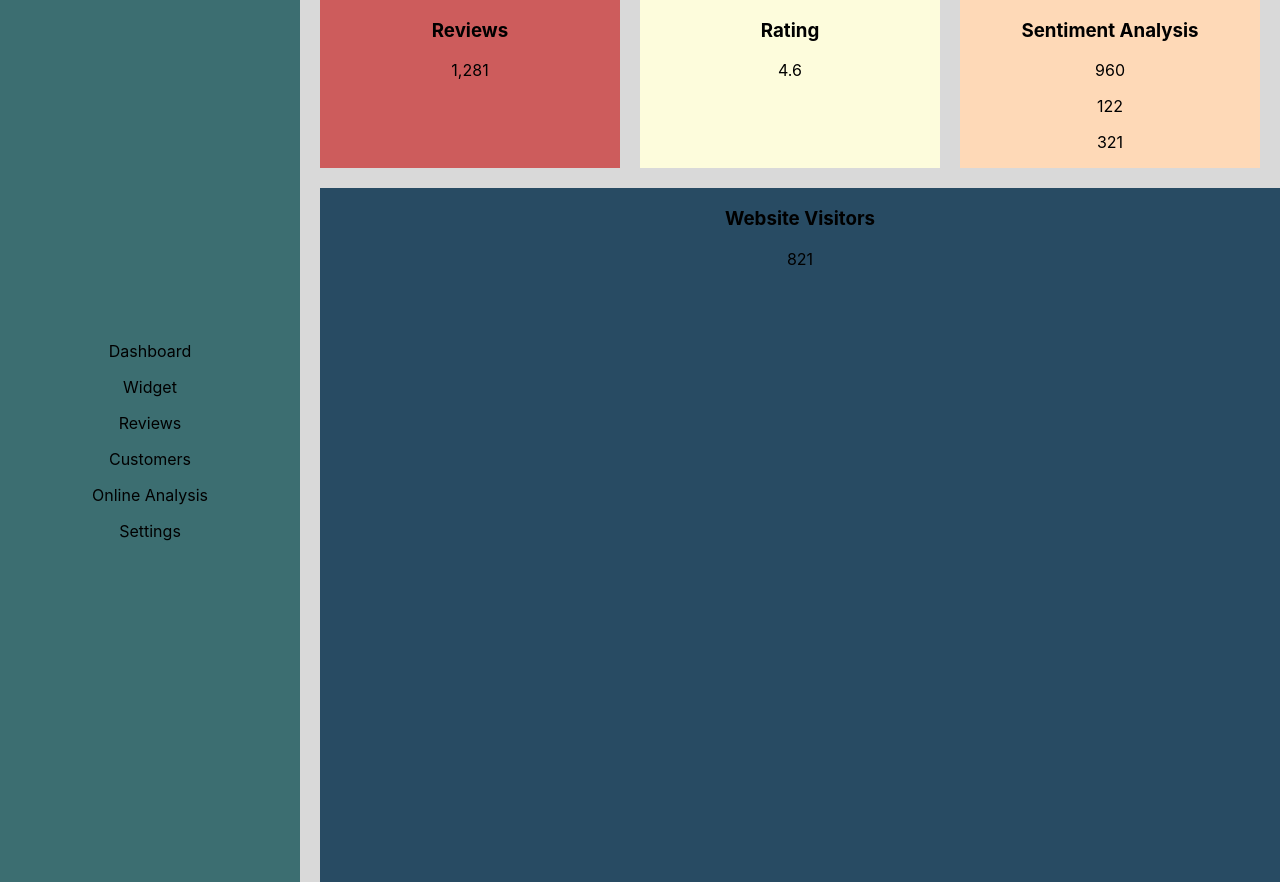
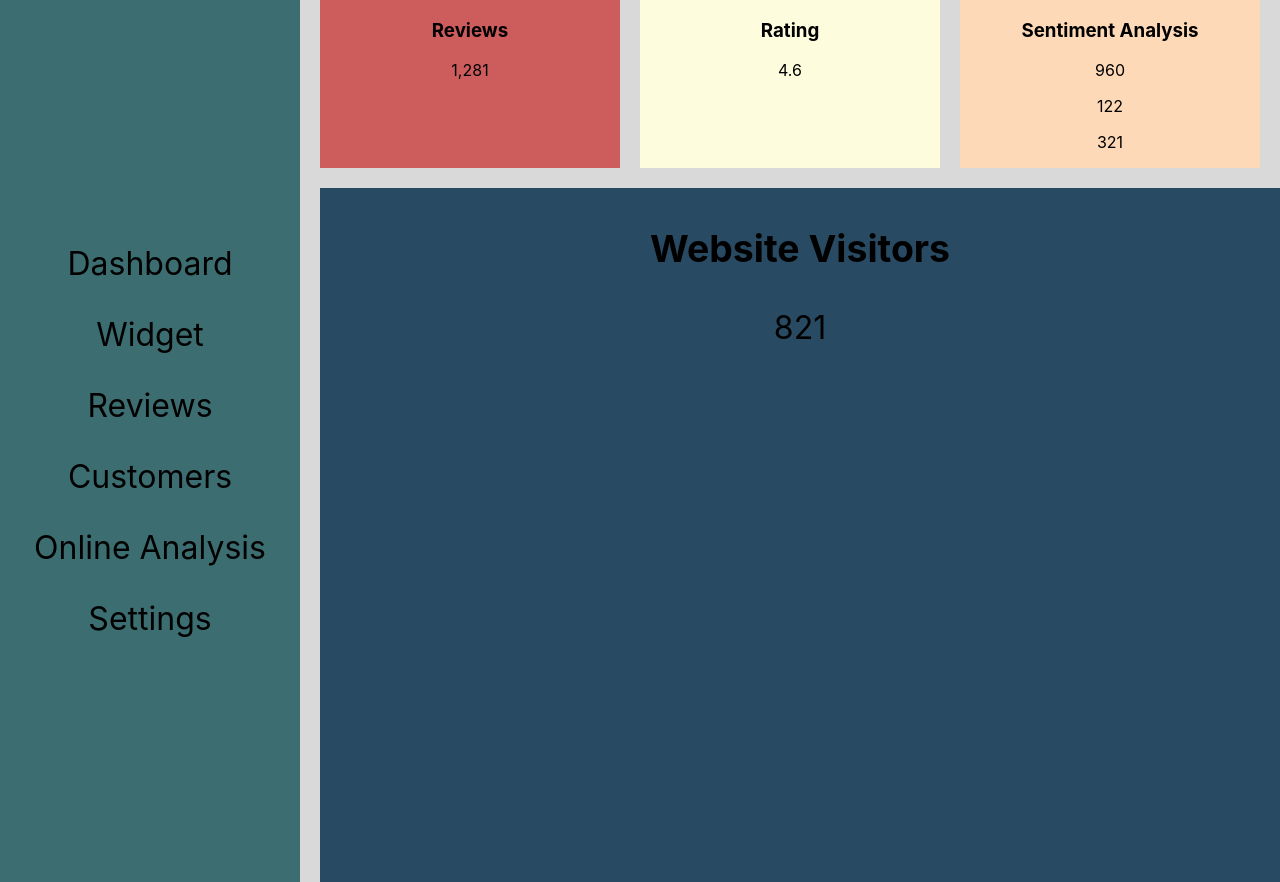
Before and after one commit to andyterwilliger/dashboard-project, a React (Create React App) app: page / in a window 1280 px wide. Built offline with nearby package versions, Linux system fonts and the light colour scheme; a web font is replaced by a local one.

Commit message:
fix font sizes

```diff
--- a/src/App.css
+++ b/src/App.css
@@ -9,6 +9,7 @@
     background-color:#d9d9d9;
 
 
+
 }
 .Dashboard{
    grid-area: 1 / 1 / 4 / 2;
@@ -17,6 +18,7 @@
    display: flex;
    align-items: center;
    justify-content: space-around;
+   font-size: 200%;
 
 
 }
@@ -46,4 +48,5 @@
   grid-area: 2 / 2 / 4 / 6;
   background-color: #284b63;
   text-align: center;
+  font-size: 200%;
 }
```
